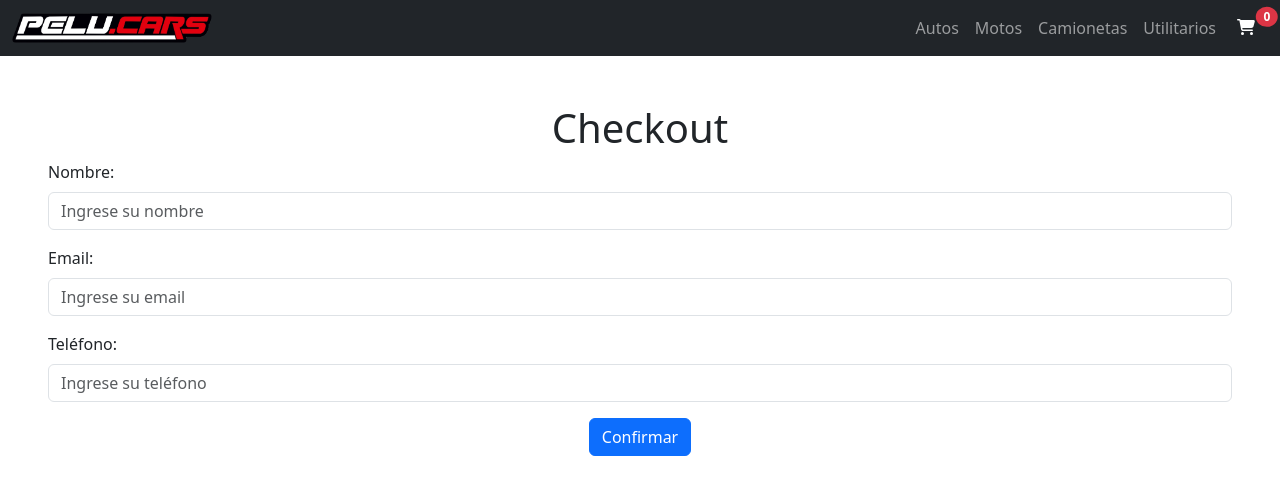
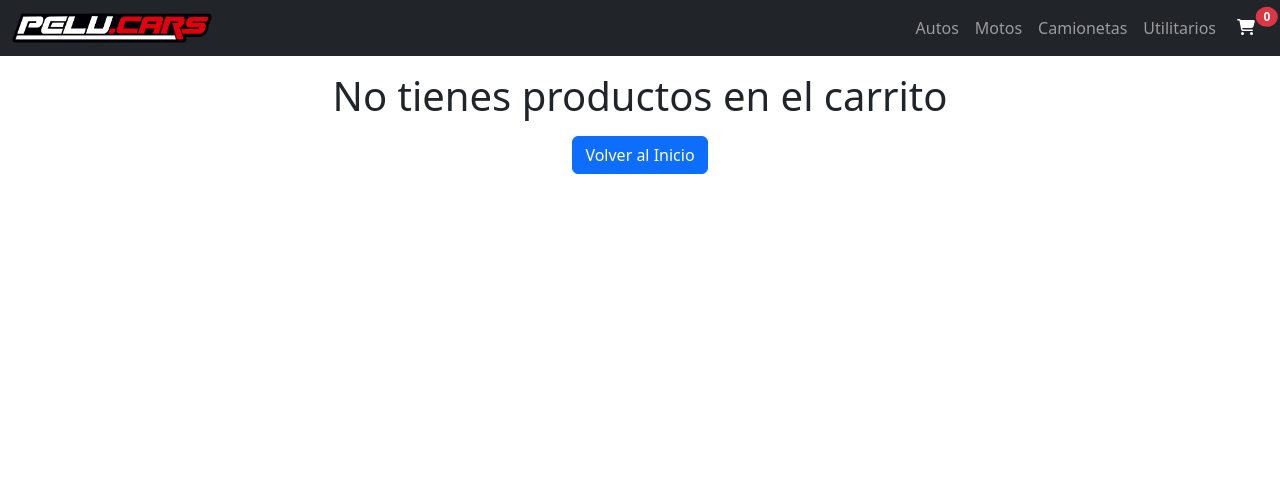
Before and after one commit to Chana367/CreaTuLanding-Francisco, a React (Vite) app: page /checkout in a window 1280 px wide. Shown: the top 494 px of the page. Built offline with nearby package versions, Linux system fonts and the light colour scheme.

Commit message:
sin productos en checkOut

```diff
--- a/src/components/Checkout.jsx
+++ b/src/components/Checkout.jsx
@@ -3,6 +3,8 @@ import { useCart } from "../context/cartContext";
 import CheckoutForm from "./CheckoutForm";
 import { createOrder } from "../firebase/db";
 import { useState } from "react";
+import { Button } from "react-bootstrap";
+import { Link } from "react-router-dom";
 
 function Checkout() {
   const { cart, clearCart, getTotal } = useCart();
@@ -30,9 +32,27 @@ function Checkout() {
         <h1 className="d-flex justify-content-center text-center mt-3">
           Tu orden fue creada con éxito! Número de orden: {orderId}
         </h1>
-        <Button className="btn btn-primary" as={Link} to="/">
-          Volver al Inicio
-        </Button>
+        <div  className="d-flex justify-content-center text-center mt-3">
+          <Button className="btn btn-primary" as={Link} to="/">
+            Volver al Inicio
+          </Button>
+        </div>
+      </>
+    );
+  }
+
+  if(cart.length === 0){
+    return (
+      <>
+        <h1 className="d-flex justify-content-center text-center mt-3">
+          No tienes productos en el carrito
+        </h1>
+        <div  className="d-flex justify-content-center text-center mt-3">
+          <Button className="btn btn-primary" as={Link} to="/">
+            Volver al Inicio
+          </Button>
+        </div>
+
       </>
     );
   }
```
